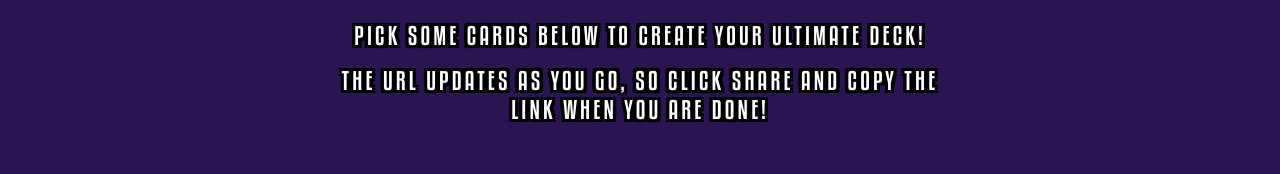
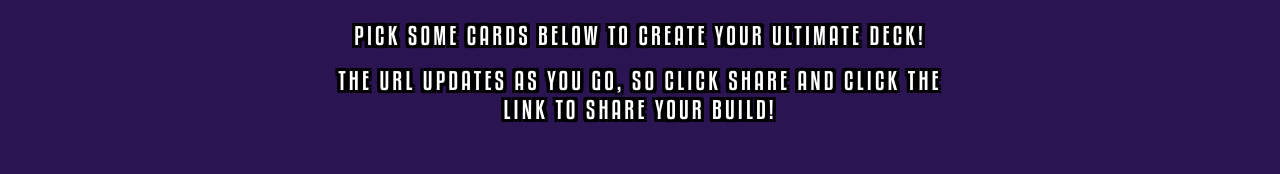
Before and after one commit to CoolDotty/fvf-decks, a React (Create React App) app: page / in a window 1280 px wide. Shown: the part 344-518 px from the top of the page. Built offline with nearby package versions, Linux system fonts and the light colour scheme.

Commit message:
change message again

```diff
--- a/src/App.jsx
+++ b/src/App.jsx
@@ -181,7 +181,7 @@ export default function App() {
               Pick some cards below to create your ultimate deck!
             </p>
             <p>
-              The URL updates as you go, so click share and copy the link when you are done!
+              The URL updates as you go, so click share and click the link to share your build!
             </p>
           </>
         ) : null}
```
